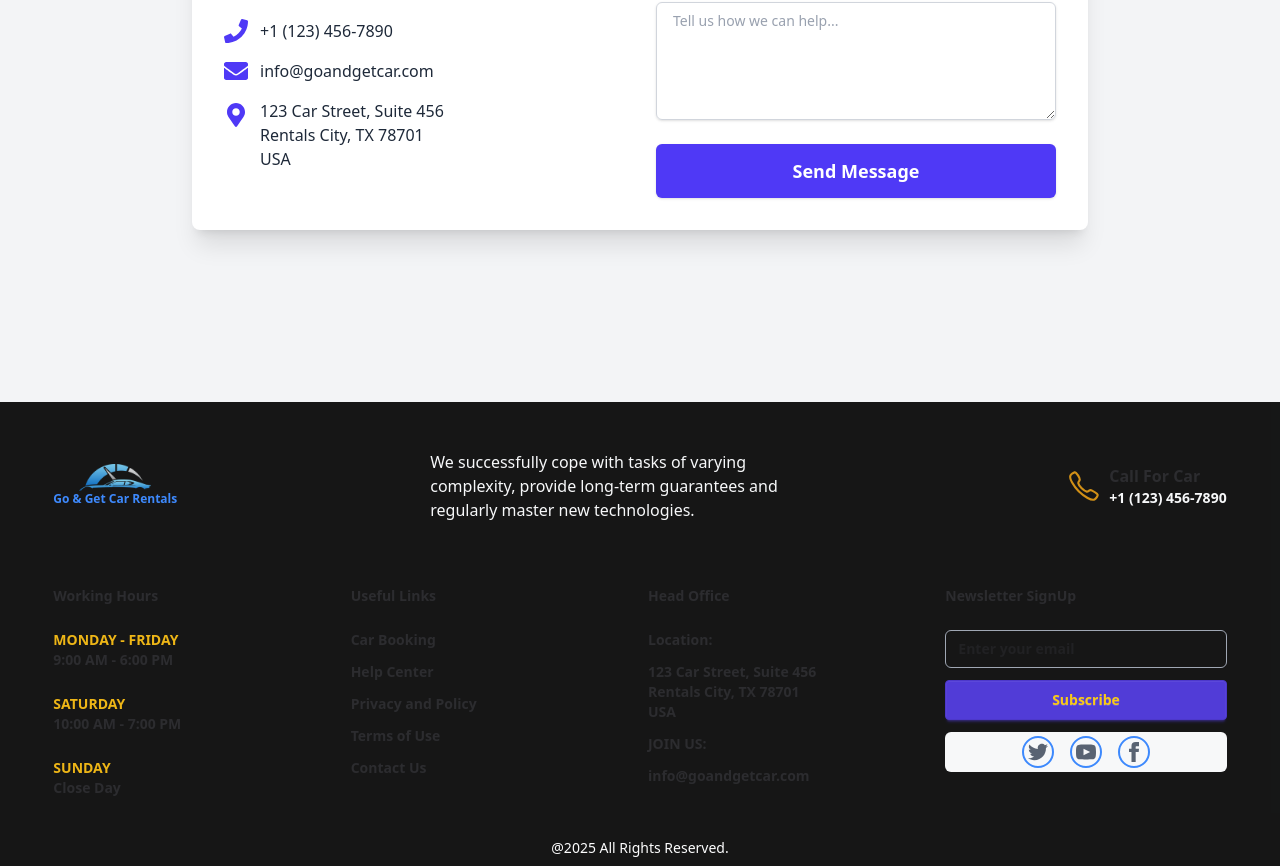
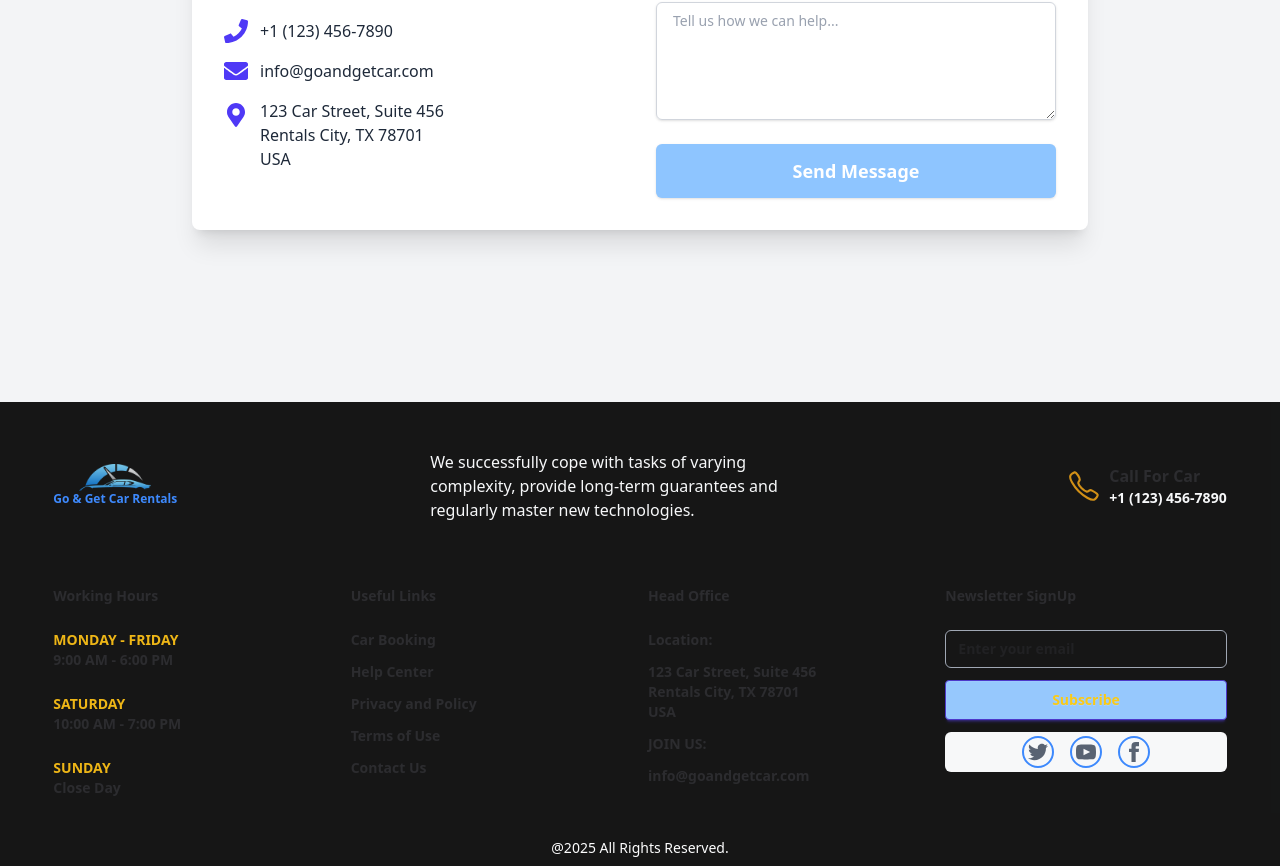
Before and after one commit to Subroto89/car-rentals, a React (Vite) app: page /contact-us in a window 1280 px wide. Shown: the part 458-1324 px from the top of the page. Built offline with nearby package versions, Linux system fonts and the light colour scheme; no server answers.

Commit message:
Footer Update

```diff
--- a/src/Components/Footer/Footer.jsx
+++ b/src/Components/Footer/Footer.jsx
@@ -96,7 +96,7 @@ const Footer = () => {
                 placeholder="Enter your email"
                 className="w-full px-3 py-2 rounded-md border-1 border-gray-400 focus:outline-none focus:ring-2 focus:ring-blue-600 focus:border-transparent mb-3 text-sm"
               />
-              <button className="btn btn-primary w-full text-sm font-semibold text-yellow-400">
+              <button className="btn btn-primary w-full text-sm font-semibold bg-blue-300 hover:bg-blue-400 text-yellow-400">
                 Subscribe
               </button>
               {/* Social Icon */}
--- a/src/Pages/ContactUs.jsx
+++ b/src/Pages/ContactUs.jsx
@@ -155,7 +155,7 @@ const ContactUs = () => {
             <div>
               <button
                 type="submit"
-                className="w-full flex justify-center py-3 px-4 border border-transparent rounded-md shadow-sm text-lg font-semibold text-white bg-indigo-600 hover:bg-indigo-700 focus:outline-none focus:ring-2 focus:ring-offset-2 focus:ring-indigo-500 transition-colors duration-200 font-inter"
+                className="w-full flex justify-center py-3 px-4 border border-transparent rounded-md shadow-sm text-lg font-semibold text-white bg-blue-300 hover:bg-blue-400 focus:outline-none focus:ring-2 focus:ring-offset-2 focus:ring-indigo-500 transition-colors duration-200 font-inter"
               >
                 Send Message
               </button>
--- a/src/Pages/HelpCenter.jsx
+++ b/src/Pages/HelpCenter.jsx
@@ -140,7 +140,7 @@ const HelpCenter = () => {
           </p>
           <a
             href="/contact-us"
-            className="inline-flex items-center px-8 py-4 border border-transparent text-lg font-medium rounded-full shadow-sm text-white bg-indigo-600 hover:bg-indigo-700 focus:outline-none focus:ring-2 focus:ring-offset-2 focus:ring-indigo-500 transition-colors duration-200"
+            className="inline-flex items-center px-8 py-4 border border-transparent text-lg font-medium rounded-full shadow-sm text-white bg-blue-300 hover:bg-blue-400 focus:outline-none focus:ring-2 focus:ring-offset-2 focus:ring-indigo-500 transition-colors duration-200"
           >
             Contact Our Support Team
           </a>
```
